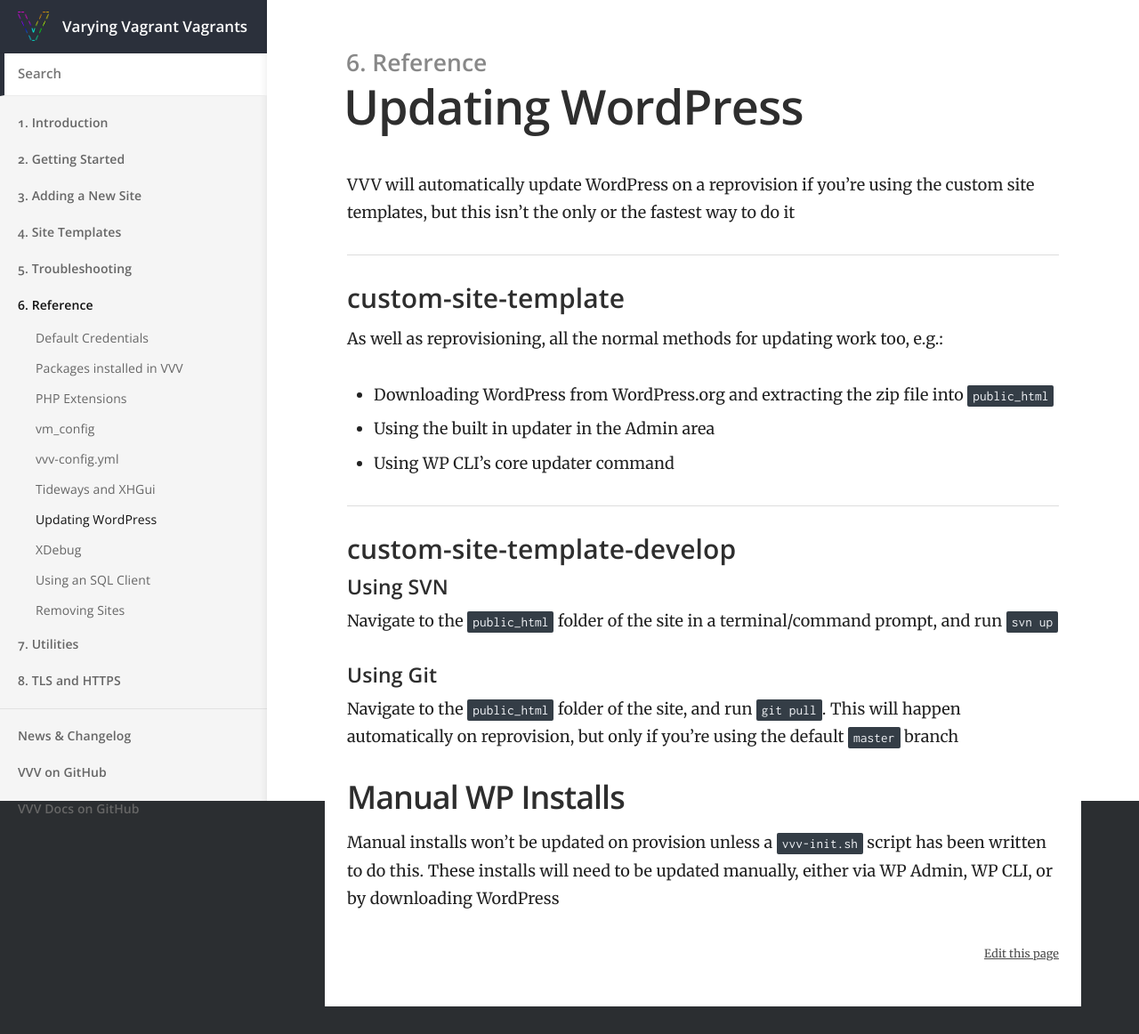
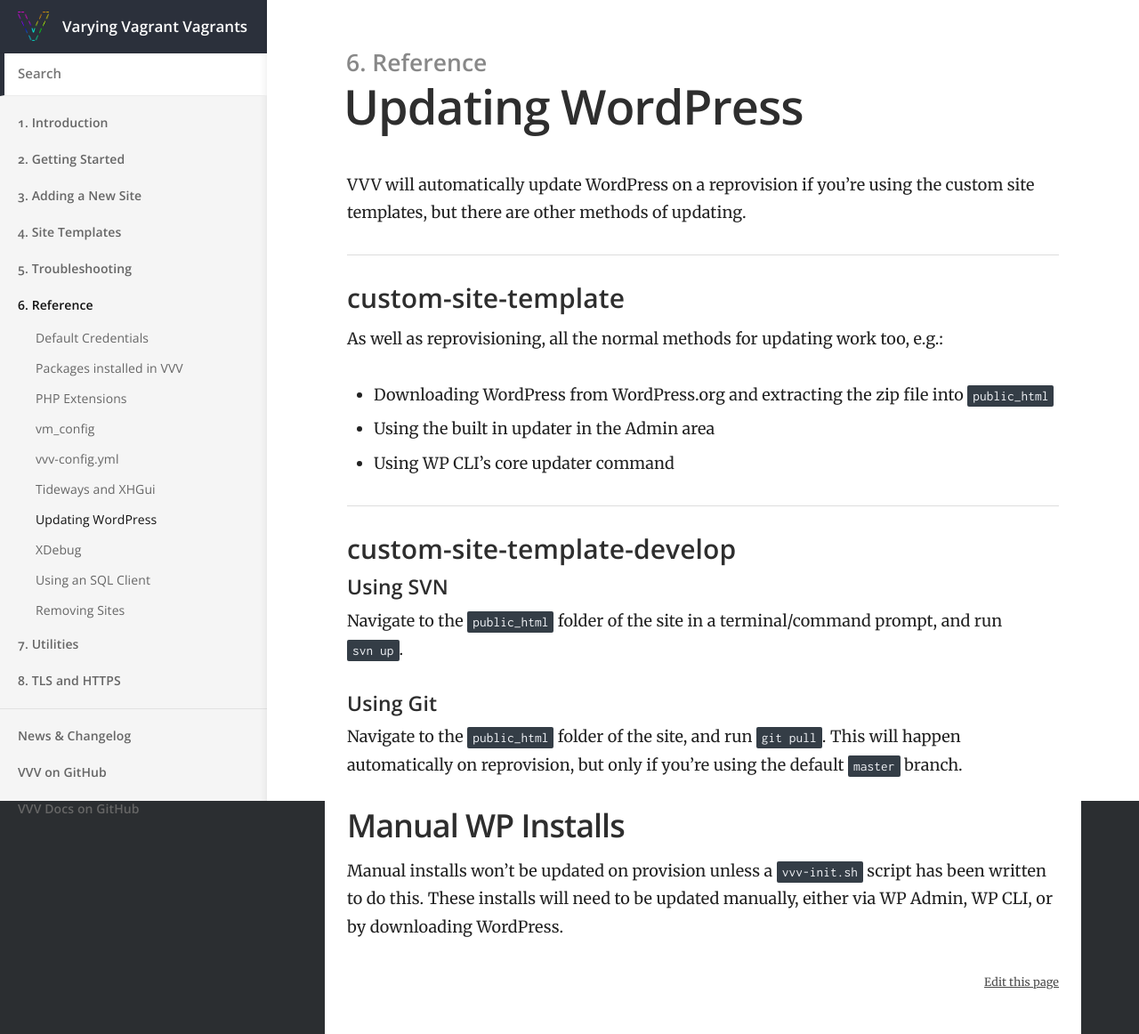
Before and after one commit to Varying-Vagrant-Vagrants/varyingvagrantvagrants.org, a Jekyll site: the page built from docs/en-US/references/update-site.md, in a window 1280 px wide. Shown: the whole page at 89% size. Built offline with Jekyll 4.4.1, drawn with Linux system fonts in a browser that asks for light colours; before the commit the page ends 1131 px from its top, so only the background shows below that.

Commit message:
Update update-site.md

```diff
--- a/docs/en-US/references/update-site.md
+++ b/docs/en-US/references/update-site.md
@@ -5,7 +5,7 @@ title: Updating WordPress
 permalink: /docs/en-US/references/updating-wp/
 ---
 
-VVV will automatically update WordPress on a reprovision if you're using the custom site templates, but this isn't the only or the fastest way to do it
+VVV will automatically update WordPress on a reprovision if you're using the custom site templates, but there are other methods of updating.
 
 ### custom-site-template
 
@@ -19,12 +19,12 @@ As well as reprovisioning, all the normal methods for updating work too, e.g.:
 
 #### Using SVN
 
-Navigate to the `public_html` folder of the site in a terminal/command prompt, and run `svn up`
+Navigate to the `public_html` folder of the site in a terminal/command prompt, and run `svn up`.
 
 #### Using Git
 
-Navigate to the `public_html` folder of the site, and run `git pull`. This will happen automatically on reprovision, but only if you're using the default `master` branch
+Navigate to the `public_html` folder of the site, and run `git pull`. This will happen automatically on reprovision, but only if you're using the default `master` branch.
 
 ## Manual WP Installs
 
-Manual installs won't be updated on provision unless a `vvv-init.sh` script has been written to do this. These installs will need to be updated manually, either via WP Admin, WP CLI, or by downloading WordPress
+Manual installs won't be updated on provision unless a `vvv-init.sh` script has been written to do this. These installs will need to be updated manually, either via WP Admin, WP CLI, or by downloading WordPress.
```
